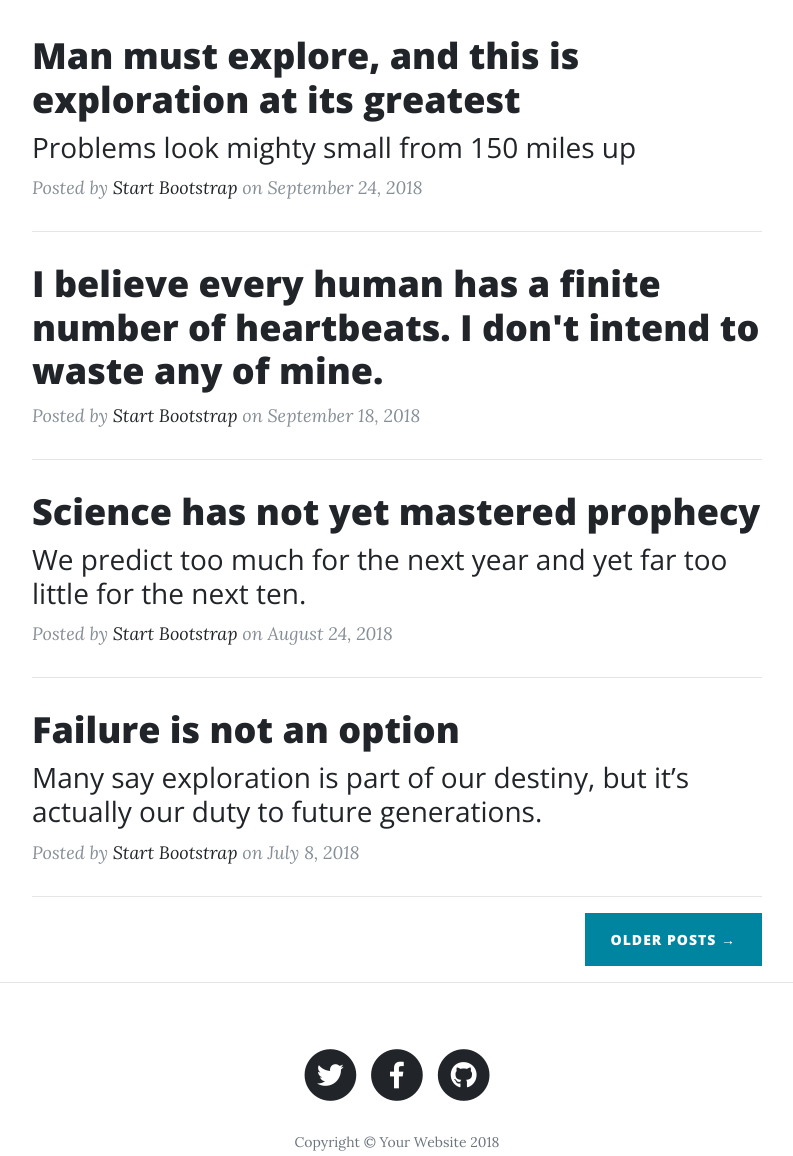
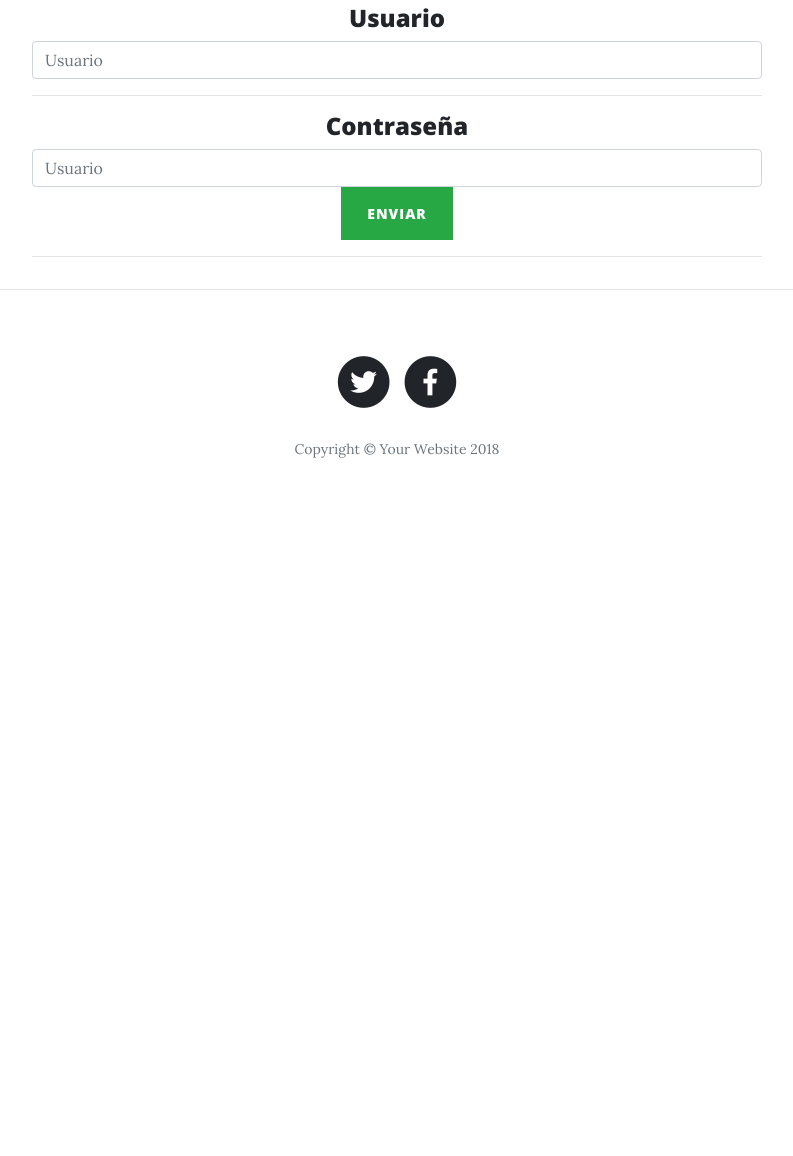
Before and after one commit to EmmanuelDiaz95/uniplataforma, a website: page registro.html in a window 1280 px wide. Shown: the part 578-1734 px from the top of the page, without its empty margins (243-1036 px from the left). After the commit the page ends 1103 px from the top, so only its background shows below. Drawn offline with nearby package versions, Linux system fonts and the light colour scheme.

Commit message:
se agregan cosas al registro

```diff
--- a/css/clean-blog.css
+++ b/css/clean-blog.css
@@ -93,6 +93,11 @@ img::-moz-selection {
   border-bottom: 1px solid #e9ecef;
   background-color: white;
   font-family: 'Open Sans', 'Helvetica Neue', Helvetica, Arial, sans-serif;
+}
+
+.btn
+{
+  margin-top: 3px;
 }
 
 #mainNav .navbar-brand {
--- a/registro.html
+++ b/registro.html
@@ -56,7 +56,7 @@
     </nav>
 
     <!-- Page Header -->
-    <header class="masthead" style="background-image: url('img/home-bg.jpg')">
+    <header class="masthead" style="background-image: url('https://g3m3j6h7.stackpathcdn.com/wp-content/uploads/2017/08/unam_destacada.jpg')">
       <div class="overlay"></div>
       <div class="container">
         <div class="row">
@@ -74,63 +74,18 @@
     <div class="container">
       <div class="row">
         <div class="col-lg-8 col-md-10 mx-auto">
-          <div class="post-preview">
-            <a href="post.html">
-              <h2 class="post-title">
-                Man must explore, and this is exploration at its greatest
-              </h2>
-              <h3 class="post-subtitle">
-                Problems look mighty small from 150 miles up
-              </h3>
-            </a>
-            <p class="post-meta">Posted by
-              <a href="#">Start Bootstrap</a>
-              on September 24, 2018</p>
-          </div>
+          <h4 class="text-center">Usuario</h4>
+          <input type="text" class="form-control" placeholder="Usuario" id="nombre" onblur="validarcampos()" onclick="regresarCampos()" name="" value="">
           <hr>
-          <div class="post-preview">
-            <a href="post.html">
-              <h2 class="post-title">
-                I believe every human has a finite number of heartbeats. I don't intend to waste any of mine.
-              </h2>
-            </a>
-            <p class="post-meta">Posted by
-              <a href="#">Start Bootstrap</a>
-              on September 18, 2018</p>
-          </div>
-          <hr>
-          <div class="post-preview">
-            <a href="post.html">
-              <h2 class="post-title">
-                Science has not yet mastered prophecy
-              </h2>
-              <h3 class="post-subtitle">
-                We predict too much for the next year and yet far too little for the next ten.
-              </h3>
-            </a>
-            <p class="post-meta">Posted by
-              <a href="#">Start Bootstrap</a>
-              on August 24, 2018</p>
-          </div>
-          <hr>
-          <div class="post-preview">
-            <a href="post.html">
-              <h2 class="post-title">
-                Failure is not an option
-              </h2>
-              <h3 class="post-subtitle">
-                Many say exploration is part of our destiny, but it’s actually our duty to future generations.
-              </h3>
-            </a>
-            <p class="post-meta">Posted by
-              <a href="#">Start Bootstrap</a>
-              on July 8, 2018</p>
+          <h4 class="text-center">Contraseña</h4>
+          <input type="text" class="form-control" placeholder="Usuario" id="nombre" onblur="validarcampos()" onclick="regresarCampos()" name="" value="">
+          <div class="row">
+            <div class="col-12 text-center">
+              <input type="button" id="enviar" value="Enviar" class="btn btn-success" onclick="mandarAlerta()" value="">
+            </div>
           </div>
           <hr>
           <!-- Pager -->
-          <div class="clearfix">
-            <a class="btn btn-primary float-right" href="#">Older Posts &rarr;</a>
-          </div>
         </div>
       </div>
     </div>
@@ -159,14 +114,6 @@
                   </span>
                 </a>
               </li>
-              <li class="list-inline-item">
-                <a href="#">
-                  <span class="fa-stack fa-lg">
-                    <i class="fas fa-circle fa-stack-2x"></i>
-                    <i class="fab fa-github fa-stack-1x fa-inverse"></i>
-                  </span>
-                </a>
-              </li>
             </ul>
             <p class="copyright text-muted">Copyright &copy; Your Website 2018</p>
           </div>
```
Also changed, not shown: css/clean-blog.min.css.
